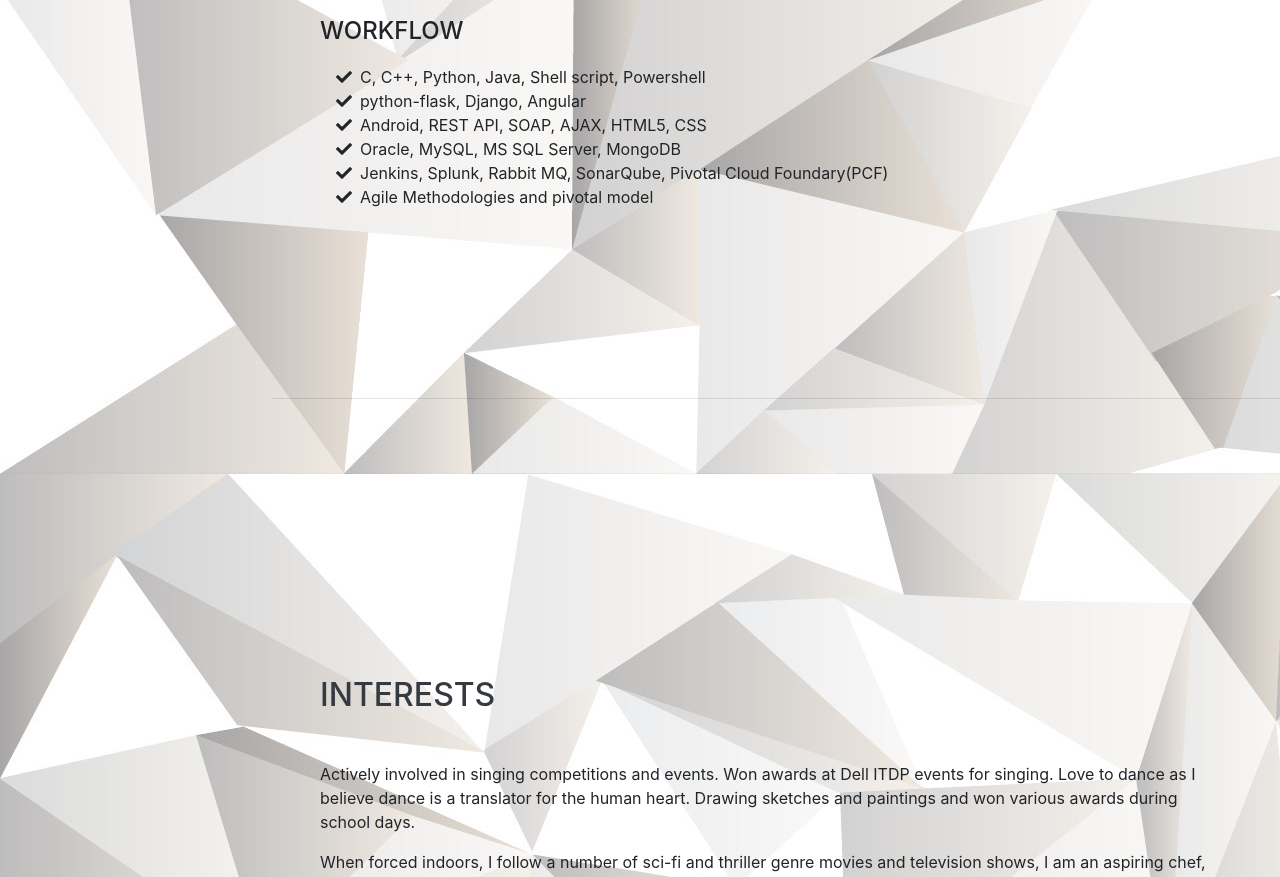
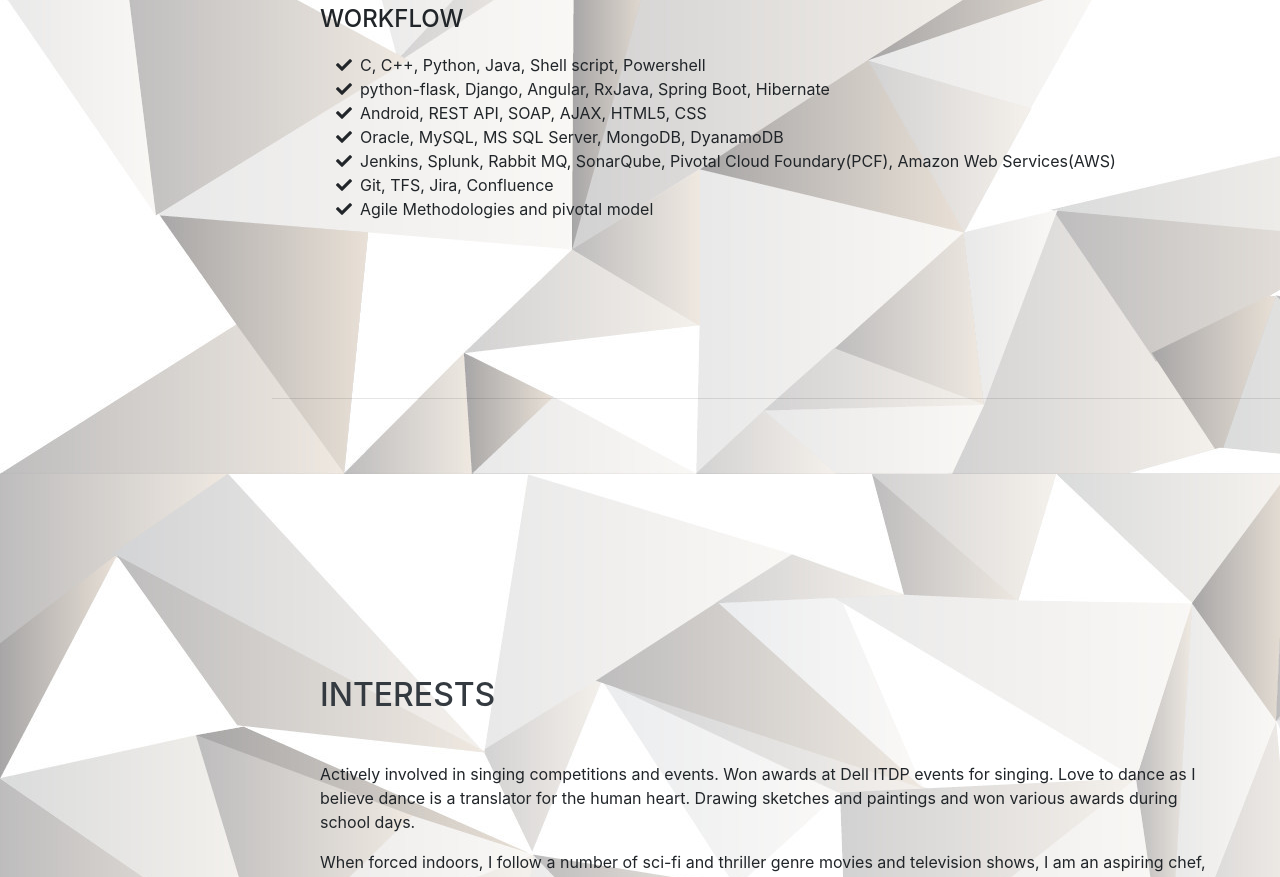
Before and after one commit to SoumyaM30/SoumyaM30.github.io, a website with bundled scripts: page index.html in a window 1280 px wide. Shown: the part 2972-3849 px from the top of the page. Built offline with nearby package versions, Linux system fonts and the light colour scheme; a web font is replaced by a local one.

Commit message:
Updated skills

```diff
--- a/index.html
+++ b/index.html
@@ -258,17 +258,20 @@ process and create a satisfying experience for end users.
             <li>
           <li>
             <i class="fa-li fa fa-check"></i>
-            python-flask, Django, Angular
+            python-flask, Django, Angular, RxJava, Spring Boot, Hibernate
           </li>
           <li>
             <i class="fa-li fa fa-check"></i>
             Android, REST API, SOAP, AJAX, HTML5, CSS</li>
           <li>
             <i class="fa-li fa fa-check"></i>
-            Oracle, MySQL, MS SQL Server, MongoDB</li>
+            Oracle, MySQL, MS SQL Server, MongoDB, DyanamoDB</li>
           <li>
             <i class="fa-li fa fa-check"></i>
-            Jenkins, Splunk, Rabbit MQ, SonarQube, Pivotal Cloud Foundary(PCF)</li>
+            Jenkins, Splunk, Rabbit MQ, SonarQube, Pivotal Cloud Foundary(PCF), Amazon Web Services(AWS)</li>
+          <li>
+            <i class="fa-li fa fa-check"></i>
+            Git, TFS, Jira, Confluence</li>
           <li>
             <i class="fa-li fa fa-check"></i>
             Agile Methodologies and pivotal model</li>
```
